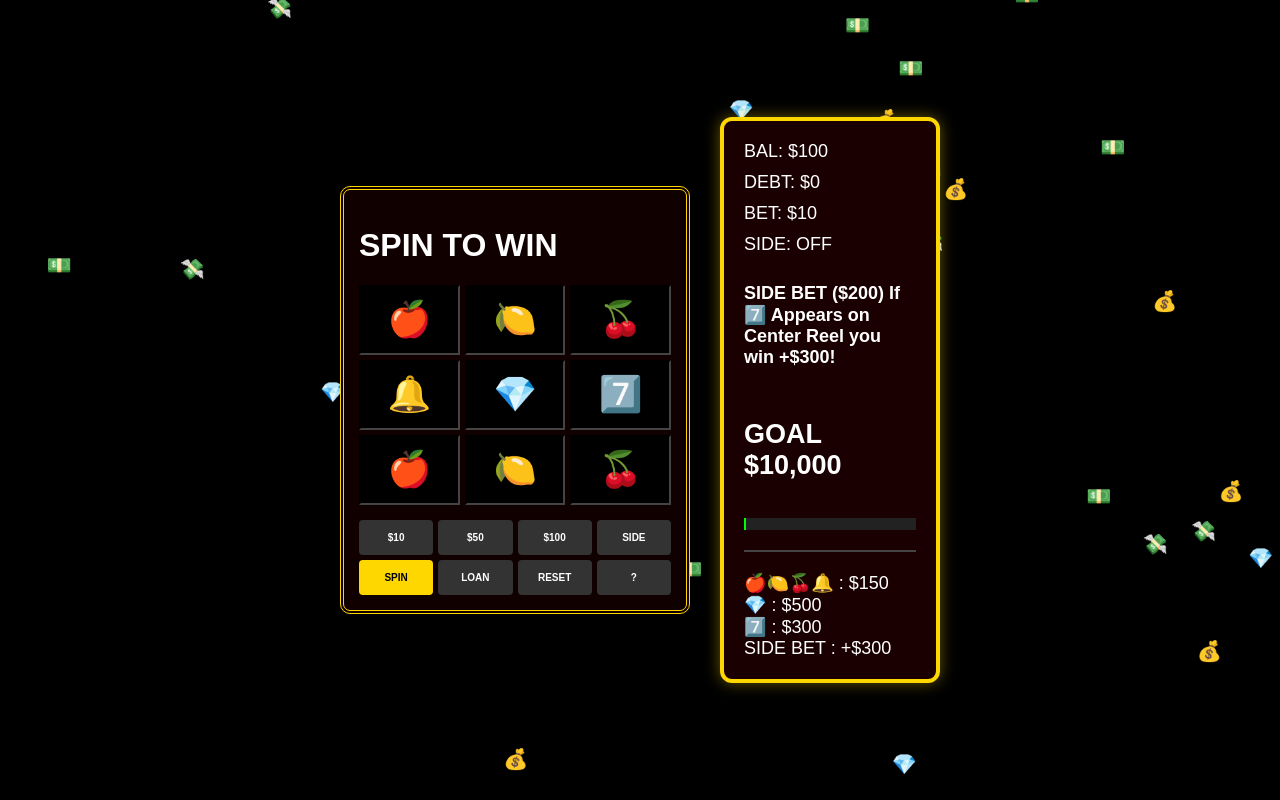
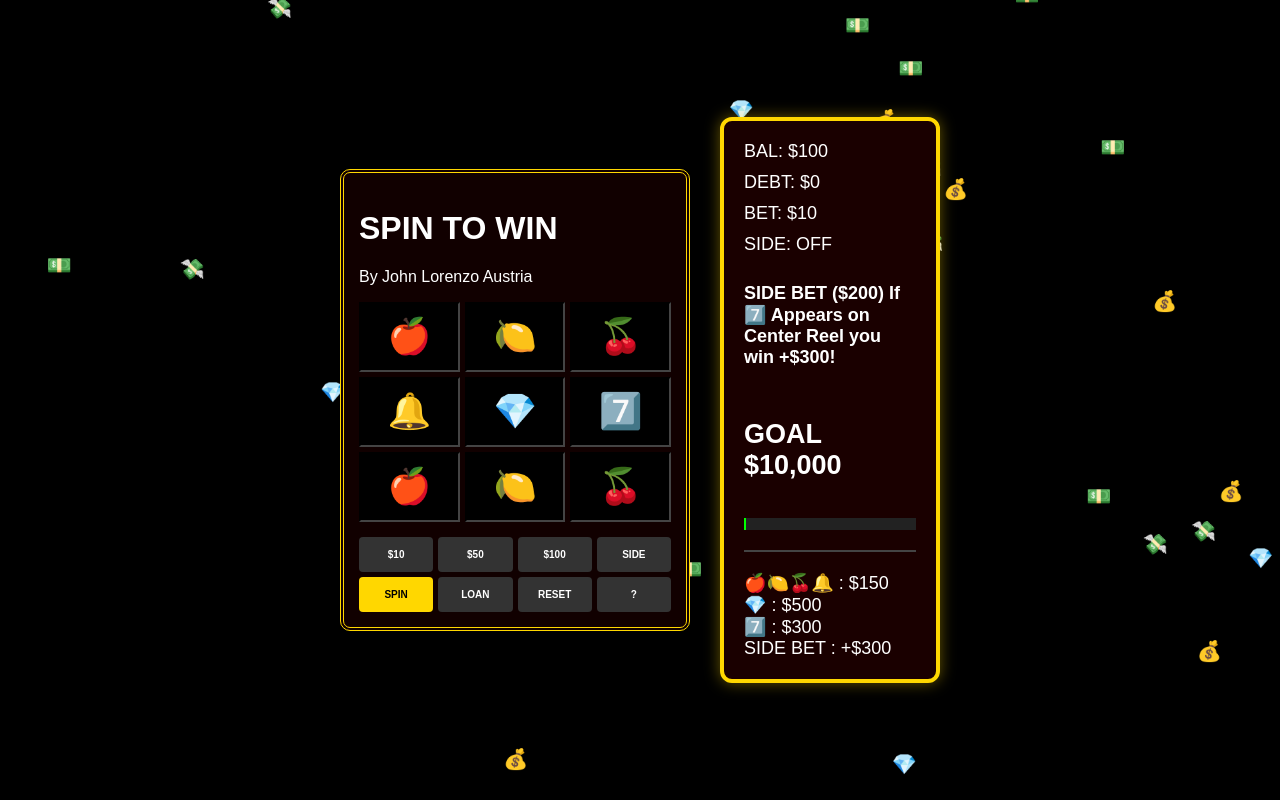
Before and after one commit to yohan577/SPINTOWIN, a plain HTML site: page main.html in a window 1280 px wide. Drawn offline with nearby package versions, Linux system fonts and the light colour scheme.

Commit message:
Add author credit in main.html
Added author credit to the game header.

```diff
--- a/main.html
+++ b/main.html
@@ -13,6 +13,7 @@
     <div class="game-wrapper">
         <div class="cabinet">
              <h1>SPIN TO WIN</h1>
+            <p>By John Lorenzo Austria</p>
             <div class="reels-grid" id="reels-grid">
                 <div class="slot" id="s0" onclick="toggleHold(0)">🍎</div><div class="slot" id="s1" onclick="toggleHold(1)">🍋</div><div class="slot" id="s2" onclick="toggleHold(2)">🍒</div>
                 <div class="slot" id="s3" onclick="toggleHold(3)">🔔</div><div class="slot" id="s4" onclick="toggleHold(4)">💎</div><div class="slot" id="s5" onclick="toggleHold(5)">7️⃣</div>
```
